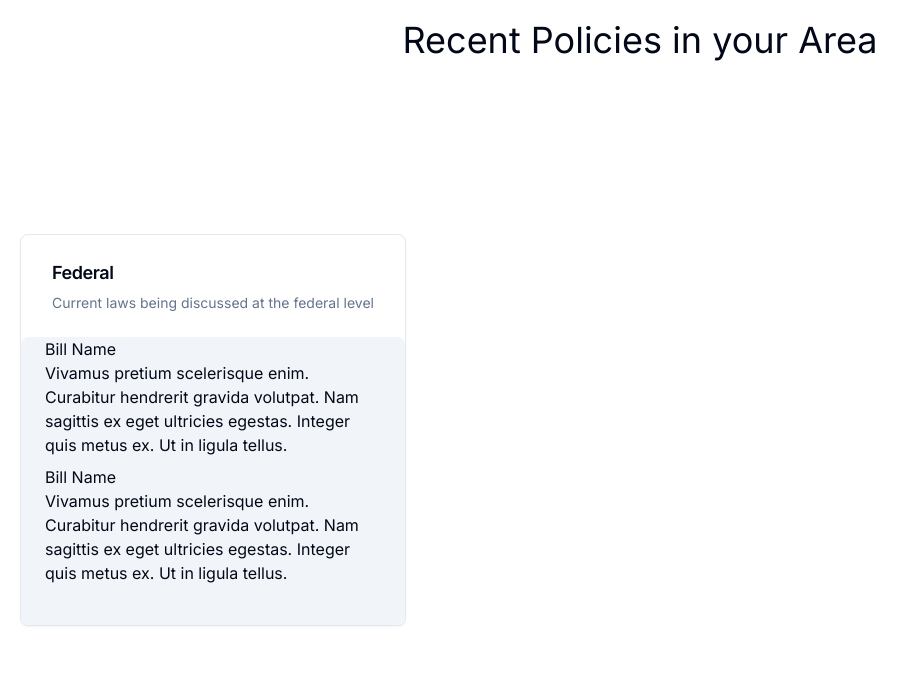
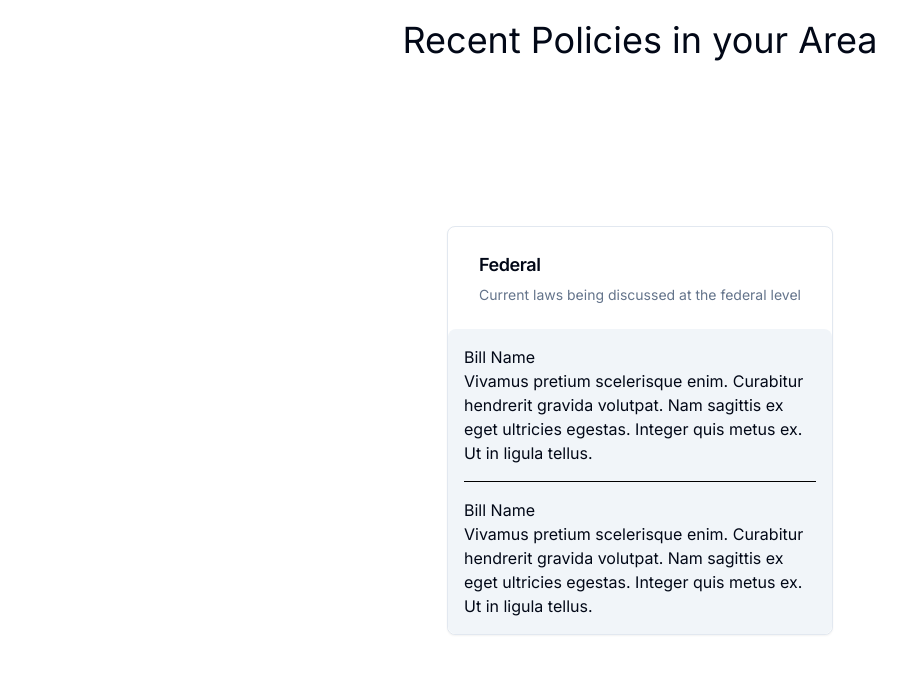
Before and after one commit to IzuEneh/policy-pulse, a Next.js app: page / in a window 1280 px wide. Shown: the top 674 px of the page, without its empty margins (0-918 px from the left). Built offline with nearby package versions, Linux system fonts and the light colour scheme.

Commit message:
Fix deployment issue

```diff
--- a/next.config.mjs
+++ b/next.config.mjs
@@ -1,6 +1,6 @@
 /** @type {import('next').NextConfig} */
 const nextConfig = {
-  output: 'export'
+  output: 'export',
 };
 
 export default nextConfig;
--- a/src/app/[id]/page.tsx
+++ b/src/app/[id]/page.tsx
@@ -1,5 +1,5 @@
 export function generateStaticParams() {
-  return [{ id: 'bill-0' }]
+  return [{ id: 'bill-0' }, { id: 'bill-1' }]
 }
 
 const fullSummary = {
--- a/src/app/page.tsx
+++ b/src/app/page.tsx
@@ -29,7 +29,7 @@ export default function Home() {
   return (
     <main className="flex min-h-screen flex-col items-center gap-5 p-5">
       <h1 className="text-4xl">Recent Policies in your Area</h1>
-			<div className="flex flex-1 flex-row justify-between items-center w-full">
+      <div className="flex flex-1 flex-row justify-center items-center w-full">
         <Card className="flex flex-col items-center">
           <CardHeader>
             <CardTitle className="text-lg capitalize">federal</CardTitle>
@@ -37,53 +37,20 @@ export default function Home() {
               Current laws being discussed at the federal level
             </CardDescription>
           </CardHeader>
-					<CardContent className="bg-slate-100 w-96 h-72 flex flex-col rounded-lg gap-2">
-						{summaries.map((item) => (
+          <CardContent className="bg-slate-100 p-4 w-96 flex flex-col rounded-lg gap-4">
+            {summaries.map((item, index) => (
+              <>
                 <Summary
                   key={item.id}
                   id={item.id}
                   title={item.title}
                   summary={item.summary}
                 />
+                {index !== summaries.length - 1 ? <div className="bg-black h-px w-full"></div> : null}
+              </>
             ))}
           </CardContent>
         </Card>
-				{/* <Card className="flex flex-col items-center">
-					<CardHeader>
-						<CardTitle className="text-lg capitalize">state</CardTitle>
-						<CardDescription>
-							Current laws being discussed at the state level
-						</CardDescription>
-					</CardHeader>
-					<CardContent className="bg-slate-100 w-96 h-72 flex flex-col rounded-lg gap-2">
-						{summaries.map((item) => (
-							<Summary
-								key={item.id}
-								id={item.id}
-								title={item.title}
-								summary={item.summary}
-							/>
-						))}
-					</CardContent>
-				</Card>
-				<Card className="flex flex-col items-center">
-					<CardHeader>
-						<CardTitle className="text-lg capitalize">local</CardTitle>
-						<CardDescription>
-							Current laws being discussed at the local level
-						</CardDescription>
-					</CardHeader>
-					<CardContent className="bg-slate-100 w-96 h-72 flex flex-col rounded-lg gap-2">
-						{summaries.map((item) => (
-							<Summary
-								key={item.id}
-								id={item.id}
-								title={item.title}
-								summary={item.summary}
-							/>
-						))}
-					</CardContent>
-				</Card> */}
       </div>
     </main>
   );
--- a/src/components/ui/summary.tsx
+++ b/src/components/ui/summary.tsx
@@ -8,7 +8,7 @@ type Props = {
 
 function Summary({ id, title, summary }: Props) {
 	return (
-		<Link href={`/${id}`}>
+		<Link href={`/${id}`} className="bg-slate-100 hover:bg-slate-200">
 			<div>
 				<span>{title}</span>
 				<p>{summary}</p>
```
Lines whose indentation alone changed are shown as unchanged.
